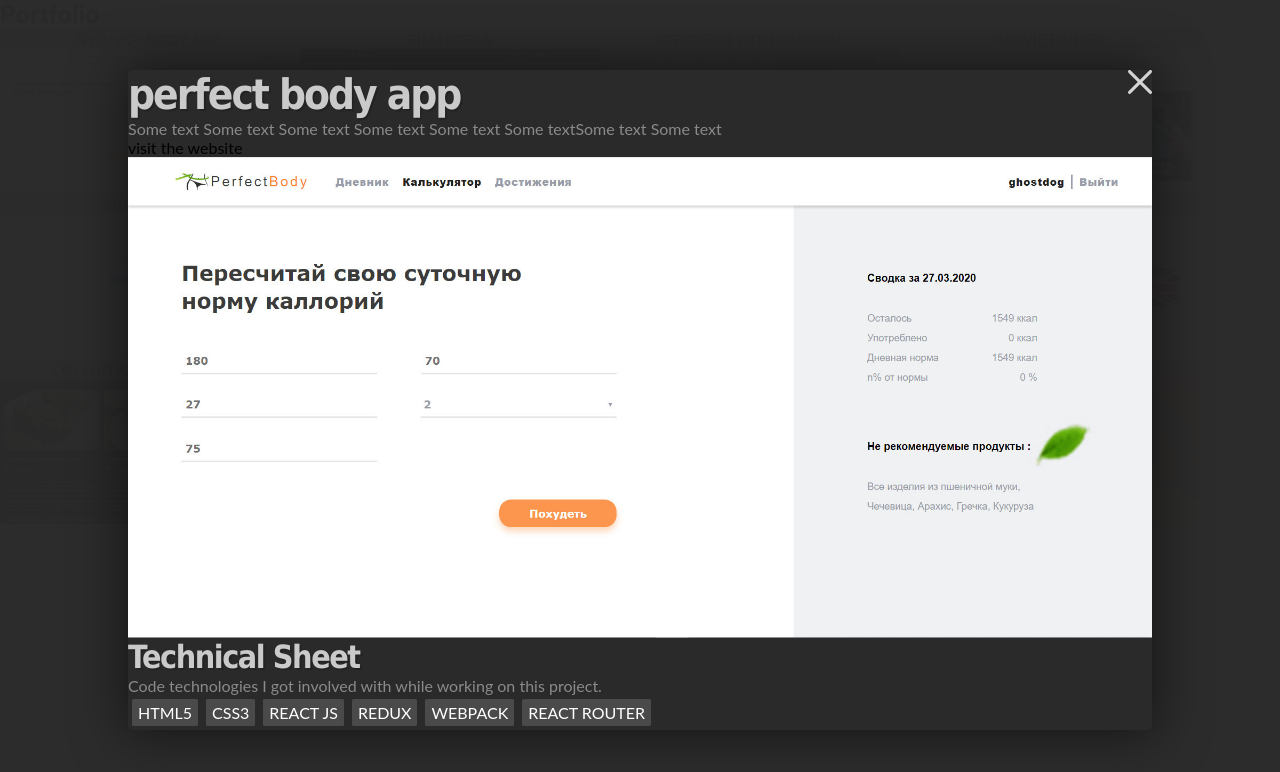
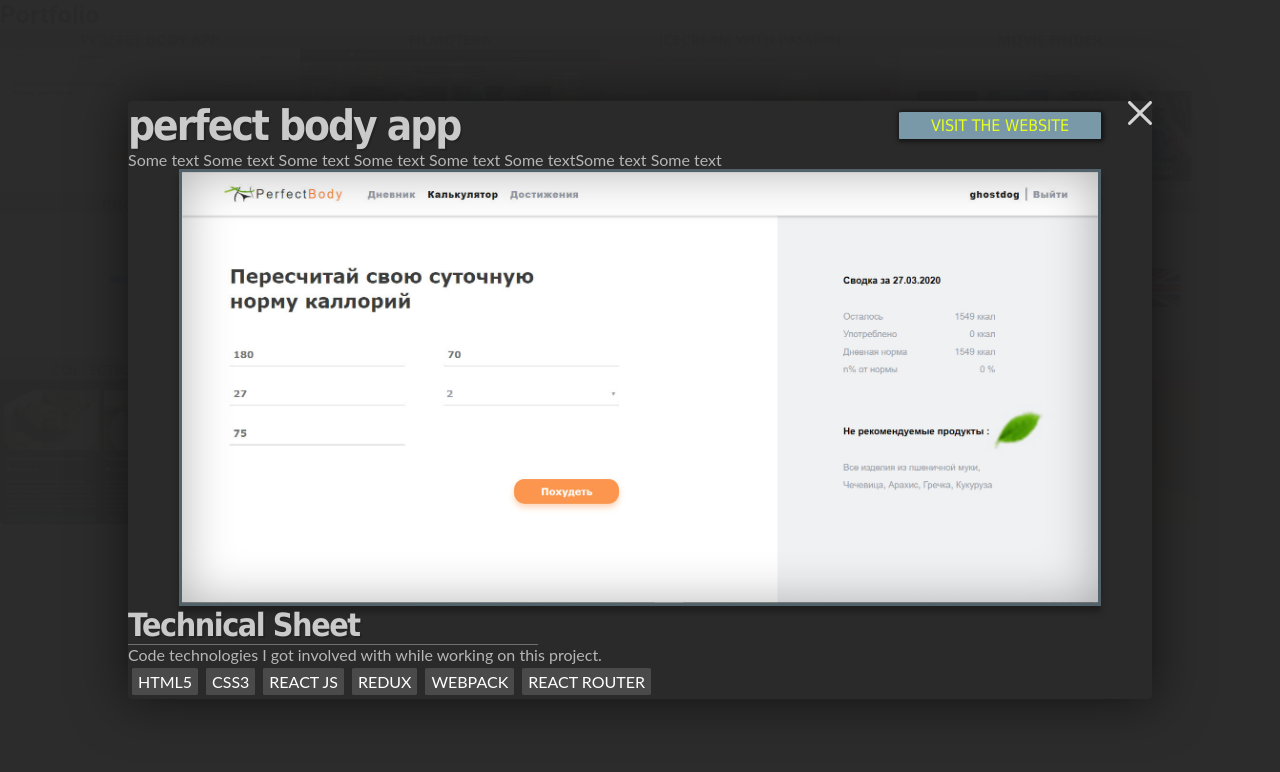
Before and after one commit to Satir8/Portfolio, a React (Create React App) app: page /portfolio in a window 1280 px wide. Both pictures are taken after a click on the element 150 px from the left and 111 px from the top of the page. Shown: the top 772 px of the page. Built offline with nearby package versions, Linux system fonts and the light colour scheme.

Commit message:
need to fix problems with next and prev fns

```diff
--- a/package.json
+++ b/package.json
@@ -7,7 +7,6 @@
     "@testing-library/react": "^9.5.0",
     "@testing-library/user-event": "^7.2.1",
     "react": "^16.13.1",
-    "react-awesome-button": "^6.5.1",
     "react-dom": "^16.13.1",
     "react-router-dom": "^5.1.2",
     "react-scripts": "3.4.1",
--- a/src/pages/portfolio/Portfolio.js
+++ b/src/pages/portfolio/Portfolio.js
@@ -8,7 +8,8 @@
   state = {
     data: [],
     isModal: false,
-    modalObject: {}
+    modalObject: {},
+    modalIdx: 0
   };
 
   componentDidMount() {
@@ -16,12 +17,40 @@
     this.setState({ data: newData });
   }
 
+  componentDidUpdate(prevProps, prevState) {
+    const { modalIdx, modalObject } = this.state;
+    console.log(modalIdx);
+    console.log(modalObject);
+    // if (prevState.modalIdx !== modalIdx) {
+    //   this.setState({ modalObject: modalObject[modalIdx] });
+    // }
+  }
+
+  handleNextObject() {
+    const { data, modalIdx } = this.state;
+    modalIdx < data.length - 1
+      ? this.setState(prev => ({ modalIdx: prev.modalIdx + 1 }))
+      : this.setState({ modalIdx: 0 });
+  }
+
+  handlePrevObject() {
+    const { data, modalIdx } = this.state;
+    modalIdx - 1 < 0
+      ? this.setState({ modalIdx: data.length - 1 })
+      : this.setState(prev => ({ modalIdx: prev.modalIdx - 1 }));
+  }
+
   handleOpenModal = e => {
     const { data } = this.state;
     const targetId = e.target.id;
     const targetObj = data.find(item => item.id === targetId);
-    // console.log(targetObj);
-    this.setState({ isModal: true, modalObject: targetObj });
+    const targetIdx = data.indexOf(targetObj);
+    console.log(targetIdx);
+    this.setState({
+      isModal: true,
+      modalObject: targetObj,
+      modalIdx: targetIdx
+    });
   };
 
   handleCloseModal = e => {
@@ -30,7 +59,6 @@
 
   render() {
     const { data, isModal, modalObject } = this.state;
-    // console.log(modalObject);
     return (
       <>
         <h2>Portfolio</h2>
@@ -67,7 +95,12 @@
           })}
         </ul>
         {isModal && (
-          <Modal data={modalObject} onCloseModal={this.handleCloseModal} />
+          <Modal
+            data={modalObject}
+            onCloseModal={this.handleCloseModal}
+            onNext={this.handleNextObject}
+            onPrev={this.handlePrevObject}
+          />
         )}
       </>
     );
--- a/src/pages/portfolio/modal/Modal.js
+++ b/src/pages/portfolio/modal/Modal.js
@@ -15,8 +15,12 @@
   }
 
   handleKeyPress = e => {
-    if (e.code !== "Escape") return;
-    this.props.onCloseModal();
+    const { onCloseModal, onPrev, onNext } = this.props;
+    // if (e.code !== "Escape") return;
+
+    e.code === "Escape" && onCloseModal();
+    // e.code === "ArrowLeft" && onPrev();
+    // e.code === "ArrowRight" && onNext();
   };
 
   handleOverlayClick = e => {
@@ -26,9 +30,8 @@
   };
 
   render() {
-    const { data, onCloseModal } = this.props;
+    const { data, onCloseModal, onNext, onPrev } = this.props;
     const { title, url, img, tags, description } = data;
-    console.log(data);
     return (
       <div
         ref={this.overlayRef}
@@ -36,8 +39,8 @@
         className={styles.modal__overlay}
       >
         <div className={styles.modal}>
+          <div className={styles.titleWrapper}>
             <h2 className={styles.modal__title}>{title}</h2>
-          <p className={styles.modal__description}>{description}</p>
             <a
               href={url}
               target="_blank"
@@ -46,12 +49,17 @@
             >
               visit the website
             </a>
-
+          </div>
+          <p className={styles.modal__description}>{description}</p>
+          <div className={styles.modal__imgWrapper}>
             <img
               src={require(`../../../img/preview/${img}`)}
               alt=""
               className={styles.modal__Image}
             />
+            <div className={styles.modal__imgOverlay}></div>
+          </div>
+
           <h2 className={styles.modal__subTitle}>Technical Sheet</h2>
           <p className={styles.modal__description}>
             Code technologies I got involved with while working on this project.
--- a/src/pages/portfolio/modal/Modal.module.css
+++ b/src/pages/portfolio/modal/Modal.module.css
@@ -18,6 +18,13 @@
   height: 100vh;
   background-color: rgba(42, 42, 42, 0.99);
   z-index: 1200;
+}
+
+.titleWrapper {
+  display: flex;
+  justify-content: space-between;
+  align-items: center;
+  width: 95%;
 }
 
 .modal__title {
@@ -43,18 +50,56 @@
   letter-spacing: -0.045em;
   padding: 0;
 }
+.modal__subTitle::after {
+  content: "";
+  display: block;
+  height: 1px;
+  width: 40%;
+  background-color: rgba(182, 182, 182, 0.5);
+}
 
 .modal__description {
   font-family: "Lato", "Open Sans", Verdana, sans-serif;
-  color: #8a8a8a;
+  color: #b6b6b6;
   text-align: left;
 }
 
 .modal__link {
-  font-family: "Lato", "Open Sans", Verdana, sans-serif;
+  display: block;
+  text-align: center;
+  width: 250px;
+  font-family: "Montserrat", Tahoma, Verdana, sans-serif;
+  font-size: 16px;
+  font-weight: 500;
+  text-transform: uppercase;
+  color: #e7ff20;
+  background-color: #7999a9;
+  border-radius: 2%;
+  box-shadow: 1px 1px 4px 2px rgba(0, 0, 0, 0.5);
+  padding: 4px 8px;
 }
 
 .modal__Image {
+}
+
+.modal__imgWrapper {
+  position: relative;
+  width: 90%;
+  display: flex;
+  margin: 0 auto;
+  /* border-top: 5px solid rgba(121, 153, 169, 0.5); */
+  /* border-bottom: 5px solid rgba(121, 153, 169, 0.5); */
+  border: 3px solid rgba(121, 153, 169, 0.5);
+  box-shadow: 0px 6px 6px 0px rgba(0, 0, 0, 0.3);
+}
+
+.modal__imgOverlay {
+  position: absolute;
+  top: 0;
+  left: 0;
+  width: 100%;
+  height: 100%;
+  box-shadow: inset 0px 0px 50px 0px rgba(0, 0, 0, 0.3);
 }
 
 .modal__techList {
@@ -67,10 +112,8 @@
   text-transform: uppercase;
   font-family: "Lato", "Open Sans", Verdana, sans-serif;
   font-size: 16px;
-  /* opacity: 0; */
   color: rgba(255, 255, 255, 1);
   background-color: rgba(76, 76, 77, 0.95);
-  /* box-shadow: 0px 0px 8px 1px rgba(255, 255, 255, 0.4); */
   border-radius: 4%;
   padding: 4px 6px;
   margin: 4px;
```
Also changed, not shown: 1 other file (tests, documents, lock files or other folders). Lines whose indentation alone changed are shown as unchanged.
